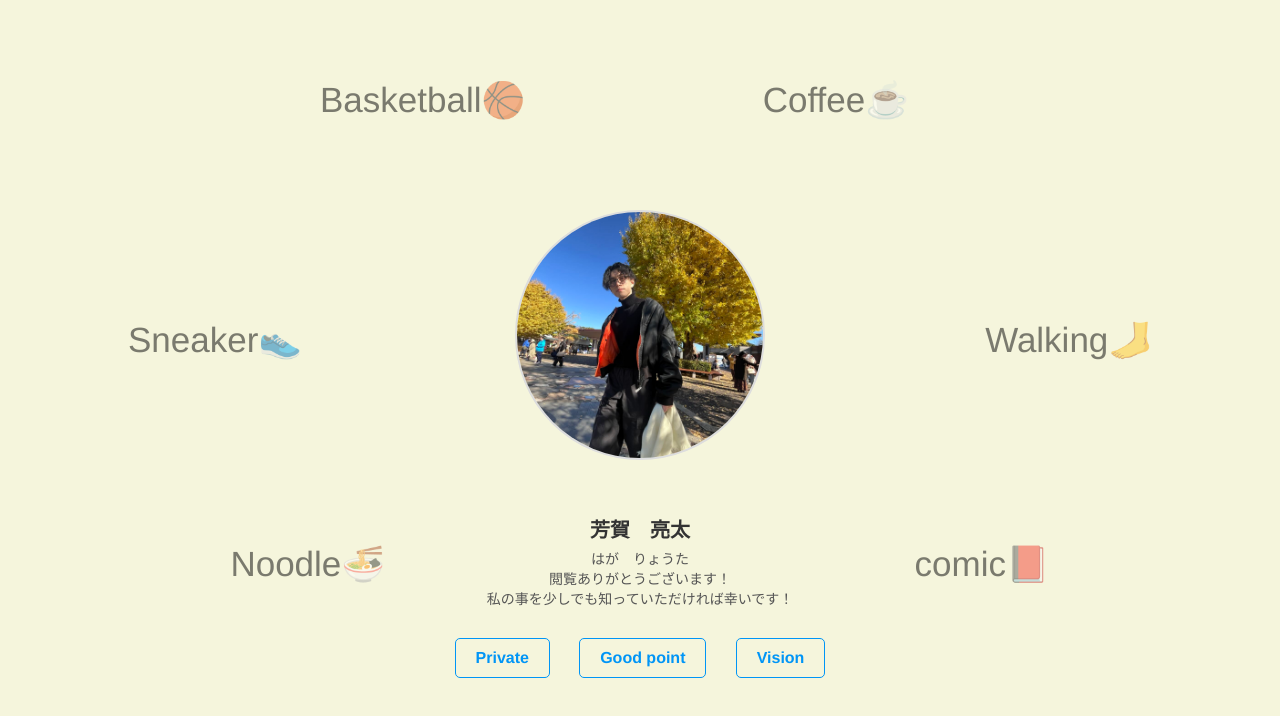
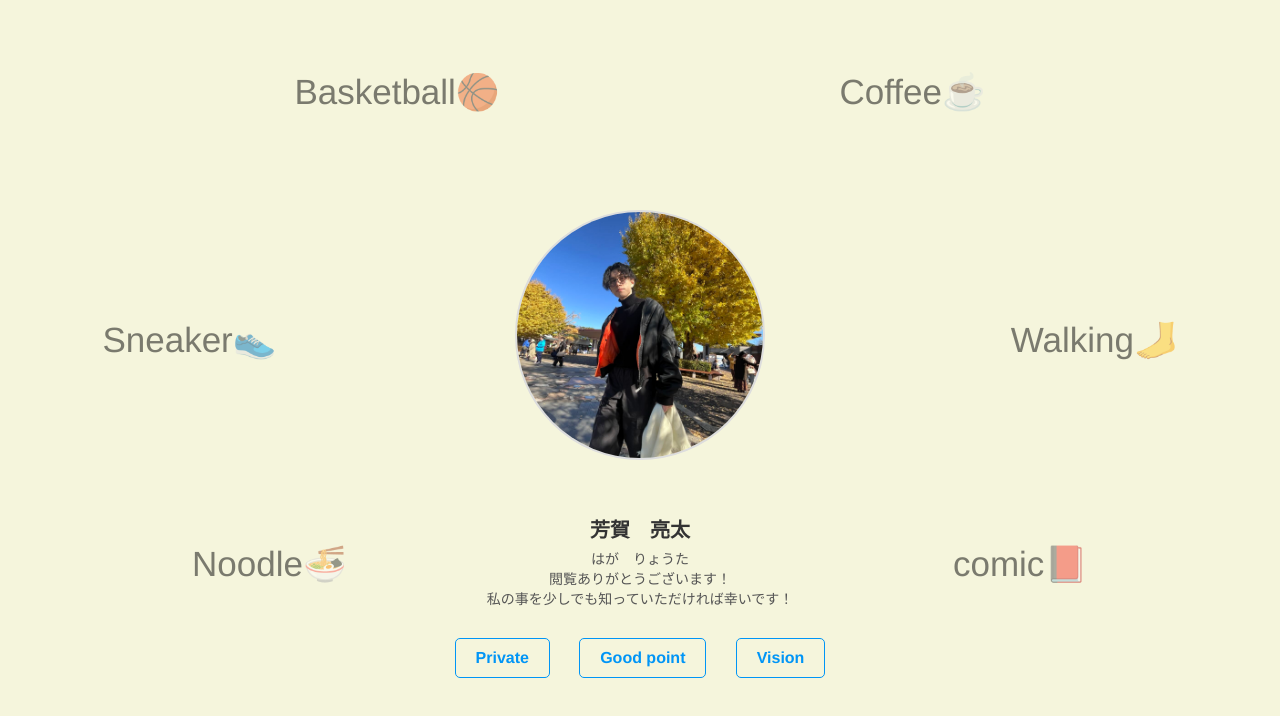
Before and after one commit to hagaryota-commits/my-html, a plain HTML site: page index.html in a window 1280 px wide. Drawn offline with Linux system fonts and the light colour scheme.

Commit message:
index add

```diff
--- a/index.html
+++ b/index.html
@@ -57,12 +57,12 @@
   </main>
 
   <div class="text-container">
-    <span class="text" style="left: 10%; top: 40%; animation-delay: 0s;">Sneaker👟</span>
-    <span class="text" style="right: 18%; top: 68%; animation-delay: 1;">comic📕</span>
-    <span class="text" style="right: 29%; top: 10%; animation-delay: 1;">Coffee☕️</span>
-    <span class="text" style="left: 18%; top: 68%; animation-delay: 1.5s;">Noodle🍜</span>
-    <span class="text" style="left: 25%; top: 10%; animation-delay: 1.5s;">Basketball🏀</span>
-    <span class="text" style="right: 10%; top: 40%; animation-delay: 1.5s;">Walking🦶</span>
+    <span class="text" style="left: 8%; top: 40%; animation-delay: 0s;">Sneaker👟</span>
+    <span class="text" style="right: 15%; top: 68%; animation-delay: 1;">comic📕</span>
+    <span class="text" style="right: 23%; top: 9%; animation-delay: 1;">Coffee☕️</span>
+    <span class="text" style="left: 15%; top: 68%; animation-delay: 1.5s;">Noodle🍜</span>
+    <span class="text" style="left: 23%; top: 9%; animation-delay: 1.5s;">Basketball🏀</span>
+    <span class="text" style="right: 8%; top: 40%; animation-delay: 1.5s;">Walking🦶</span>
   </div>
 
   <nav class="nav-links">
```
